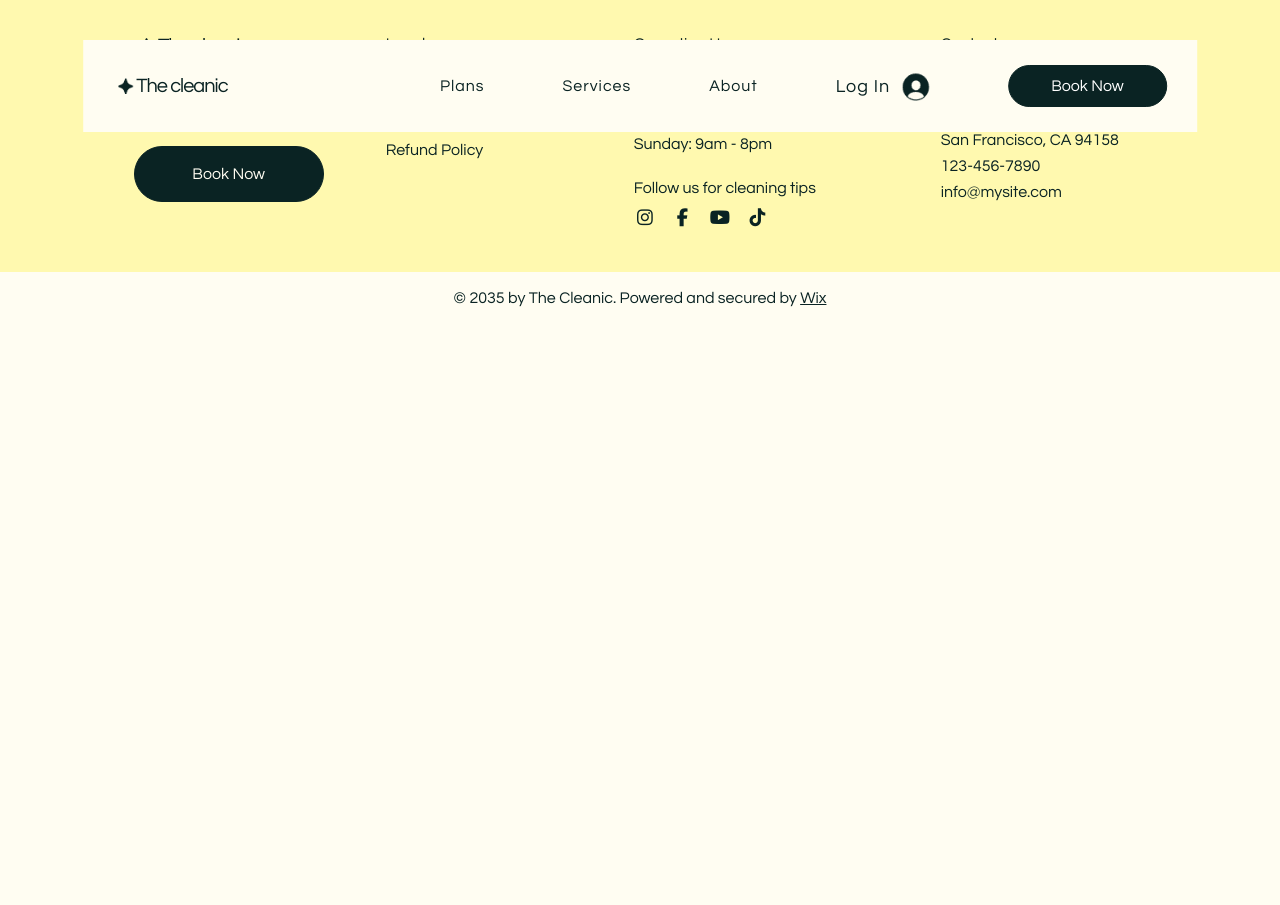
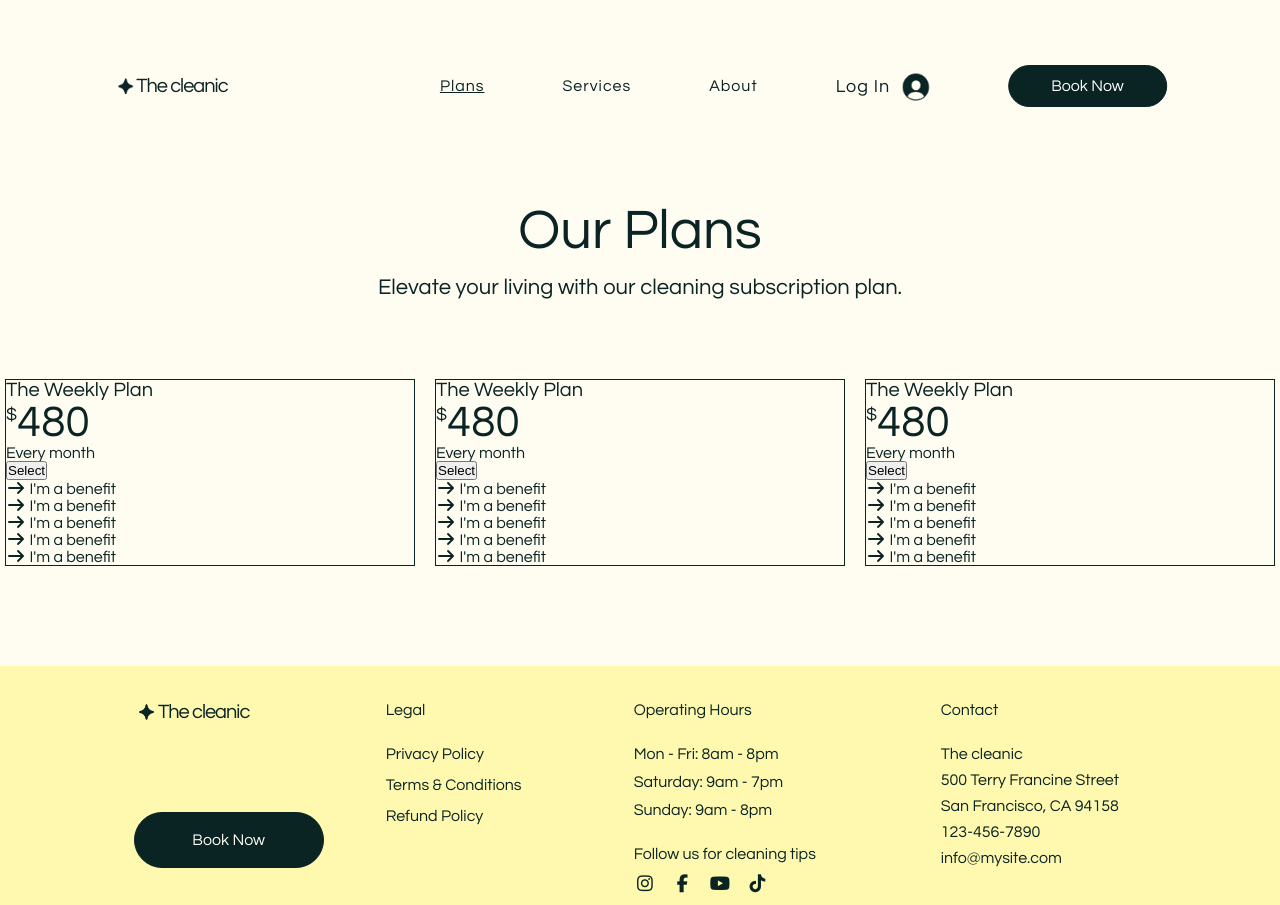
Before and after one commit to Dachi2424/HTML_CSS_cleaning_service, a plain HTML site: page other-pages/plans/plans.html in a window 1280 px wide. Shown: the top 905 px of the page. Before the commit the page ends 800 px from the top, so only its background shows below. Drawn offline with Linux system fonts and the light colour scheme; files whose address does not match are found by name.

Commit message:
davamate

```diff
--- a/other-pages/plans/plans.html
+++ b/other-pages/plans/plans.html
@@ -39,7 +39,57 @@
     <i class="fa-solid fa-angle-up"></i>
   </a>
   <main>
-
+    <section class="section1">
+      <h1 class="s1-header">Our Plans</h1>
+      <p class="s1-heading">Elevate your living with our cleaning subscription plan.</p>
+      <div class="paycard-container">
+        <div class="pay-card">
+          <div class="upper-side">
+            <p class="plan-type">The Weekly Plan</p>
+            <p class="price"><sup>$</sup>480</p>
+            <p class="every-month-text">Every month</p>
+            <button class="select-btn">Select</button>
+          </div>
+          <div class="lower-side">
+            <p><i class="fa-solid fa-arrow-right"></i> I'm a benefit</p>
+            <p><i class="fa-solid fa-arrow-right"></i> I'm a benefit</p>
+            <p><i class="fa-solid fa-arrow-right"></i> I'm a benefit</p>
+            <p><i class="fa-solid fa-arrow-right"></i> I'm a benefit</p>
+            <p><i class="fa-solid fa-arrow-right"></i> I'm a benefit</p>
+          </div>
+        </div>
+        <div class="pay-card">
+          <div class="upper-side">
+            <p class="plan-type">The Weekly Plan</p>
+            <p class="price"><sup>$</sup>480</p>
+            <p class="every-month-text">Every month</p>
+            <button class="select-btn">Select</button>
+          </div>
+          <div class="lower-side">
+            <p><i class="fa-solid fa-arrow-right"></i> I'm a benefit</p>
+            <p><i class="fa-solid fa-arrow-right"></i> I'm a benefit</p>
+            <p><i class="fa-solid fa-arrow-right"></i> I'm a benefit</p>
+            <p><i class="fa-solid fa-arrow-right"></i> I'm a benefit</p>
+            <p><i class="fa-solid fa-arrow-right"></i> I'm a benefit</p>
+          </div>
+        </div>
+        <div class="pay-card">
+          <div class="upper-side">
+            <p class="plan-type">The Weekly Plan</p>
+            <p class="price"><sup>$</sup>480</p>
+            <p class="every-month-text">Every month</p>
+            <button class="select-btn">Select</button>
+          </div>
+          <div class="lower-side">
+            <p><i class="fa-solid fa-arrow-right"></i> I'm a benefit</p>
+            <p><i class="fa-solid fa-arrow-right"></i> I'm a benefit</p>
+            <p><i class="fa-solid fa-arrow-right"></i> I'm a benefit</p>
+            <p><i class="fa-solid fa-arrow-right"></i> I'm a benefit</p>
+            <p><i class="fa-solid fa-arrow-right"></i> I'm a benefit</p>
+          </div>
+        </div>
+      </div>
+    </section>
   </main>
   <footer>
     <div class="first-child">
--- a/other-pages/plans/plans.scss
+++ b/other-pages/plans/plans.scss
@@ -92,6 +92,9 @@ header{
             }
           }
         }
+      }
+      li:nth-child(1) a{
+        text-decoration: underline;
       }
       li:nth-child(4){
         &:hover{
@@ -202,6 +205,45 @@ header{
 main{
   animation: opacityChanger 1.5s forwards;
 }
+
+
+
+
+.section1{
+  padding-top: 202px;
+  padding-bottom: 100px;
+  .s1-header{
+    font-size: 56px;
+    font-weight: 400;
+    text-align: center;
+    margin-bottom: 16px;
+  }
+  .s1-heading{
+    font-size: 22px;
+    text-align: center;
+    margin-bottom: 80px;
+  }
+  .paycard-container{
+    width: 100%;
+    @include flex-box($gap: 20px);
+    .pay-card{
+      width: 410px;
+      border: 1px solid var(--main-dark-color);
+      .upper-side{
+        .plan-type{
+          font-size: 20px;
+        }
+        .price{
+          font-size: 44px;
+          sup{
+            font-size: 18px;
+          }
+        }
+      }
+    }
+  }
+}
+
 
 
 
```
Also changed, not shown: other-pages/plans/plans.css, 1 other file.
